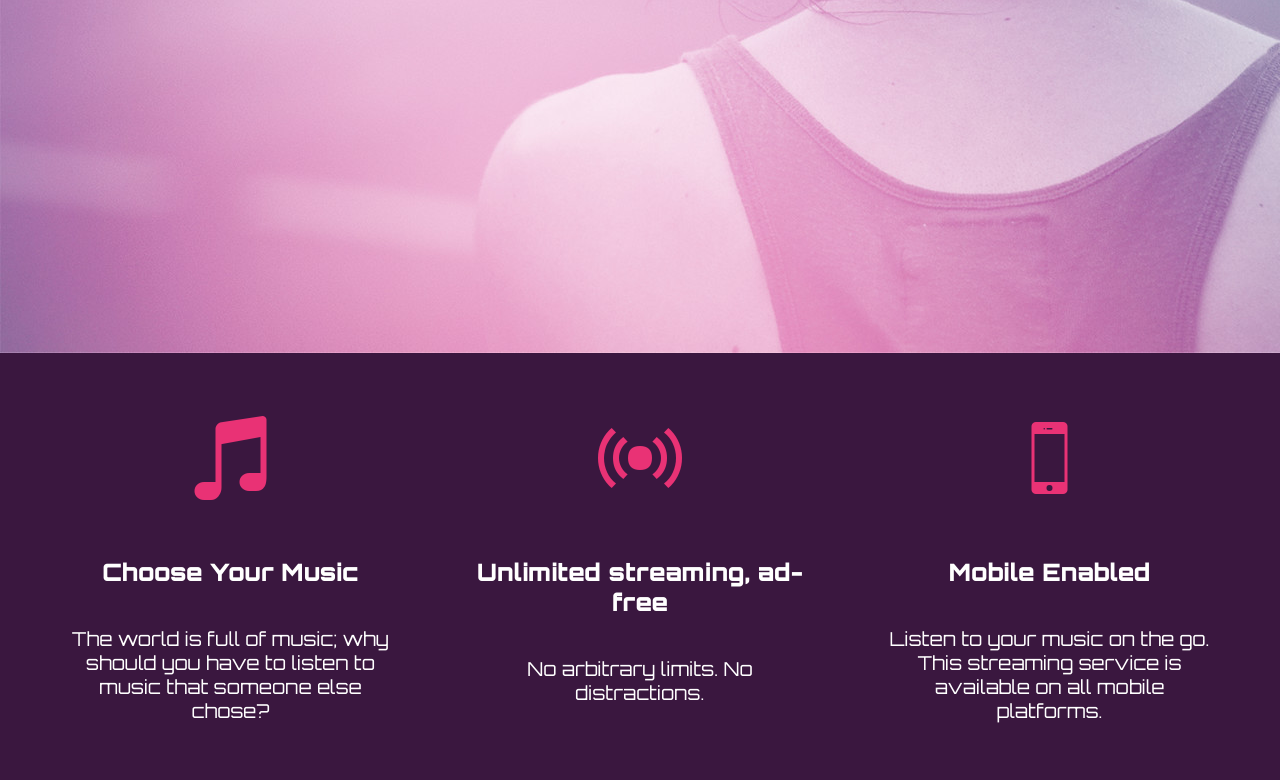
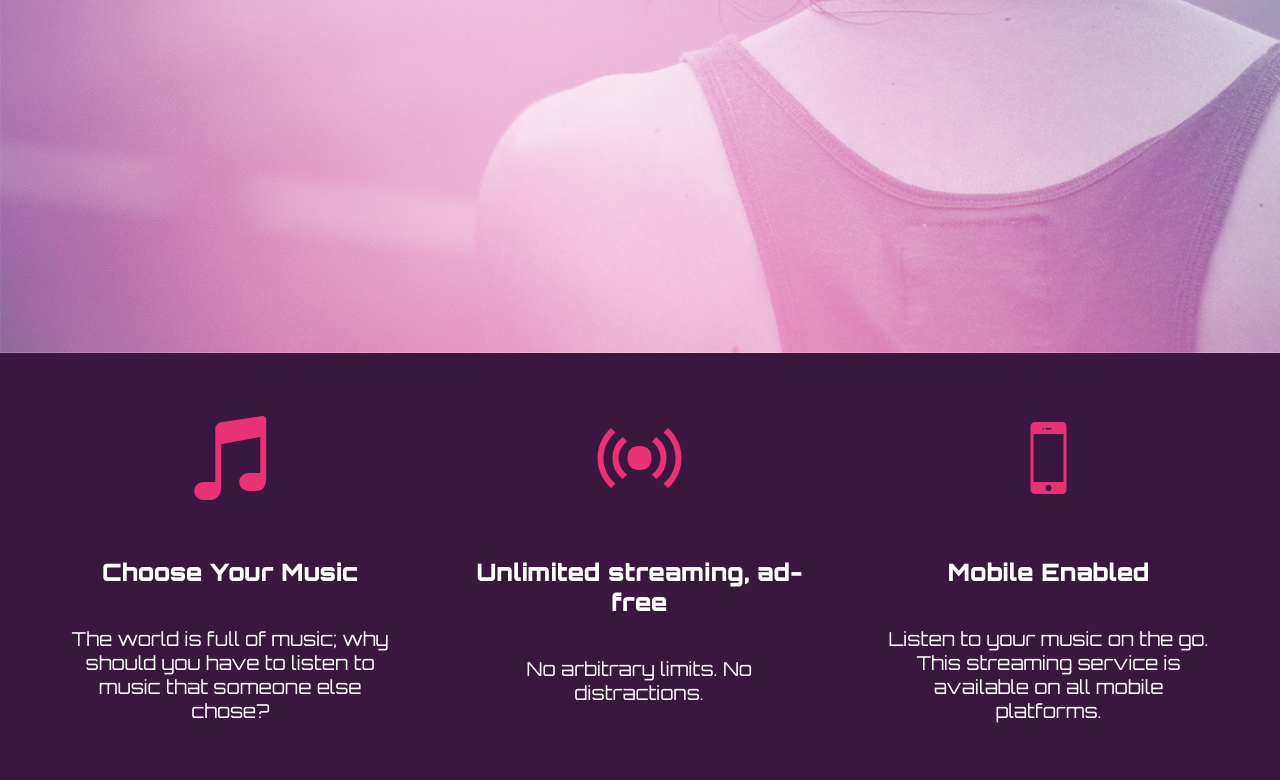
Before and after one commit to pinkopaque22/bloc-jams, a plain HTML site: page index.html in a window 1280 px wide. Shown: the part 1116-1896 px from the top of the page. Drawn offline with nearby package versions, Linux system fonts and the light colour scheme.

Commit message:
add grid

```diff
--- a/index.html
+++ b/index.html
@@ -20,17 +20,17 @@
 				</section>
          <!-- selling points -->
 				<section class="selling-points container">
-			     <div class="point">
+			     <div class="point column third">
 						 <span class="ion-music-note"></span>
 						 <h5 class=point-title>Choose Your Music</h5>
 						 <p>The world is full of music; why should you have to listen to music that someone else chose?</p>
 					 </div>
-					 <div class="point">
+					 <div class="point column third">
 					    <span class="ion-radio-waves"></span>
 						  <h5 class="point-title">Unlimited streaming, ad-free</h5>
 						  <p>No arbitrary limits. No distractions.</p>
 					  </div>
-					  <div class="point">
+					  <div class="point column third">
 							<span class="ion-iphone"></span>
 							<h5 class="point-title">Mobile Enabled</h5>
 							<p>Listen to your music on the go. This streaming service is available on all mobile platforms.</p>
--- a/styles/landing.css
+++ b/styles/landing.css
@@ -28,14 +28,10 @@ body.landing {
 
  .selling-points {
      position: relative;
-     display: table;
-     width: 100%;
  }
 
  .point {
-     display: table-cell;
      position: relative;
-     width: 33.3%;
      padding: 2rem;
      text-align: center;
  }
--- a/styles/main.css
+++ b/styles/main.css
@@ -37,6 +37,17 @@ footer {
 	html {font-size: 112%;}
 
 }
+.column {
+	float: left;
+	padding-left: 1rem;
+	padding-right: 1rem;
+}
+.column.full { width: 100%; }
+.comlumn.two-thirds { width: 66.7%; }
+.column.half { width: 50%; }
+.column.third { width: 33.3%; }
+.column.fourth { width: 25%; }
+.column.flow-opposite { float: right; }
 
 @media (min-width: 1024px) {
 	html {font-size: 120%;}
```
